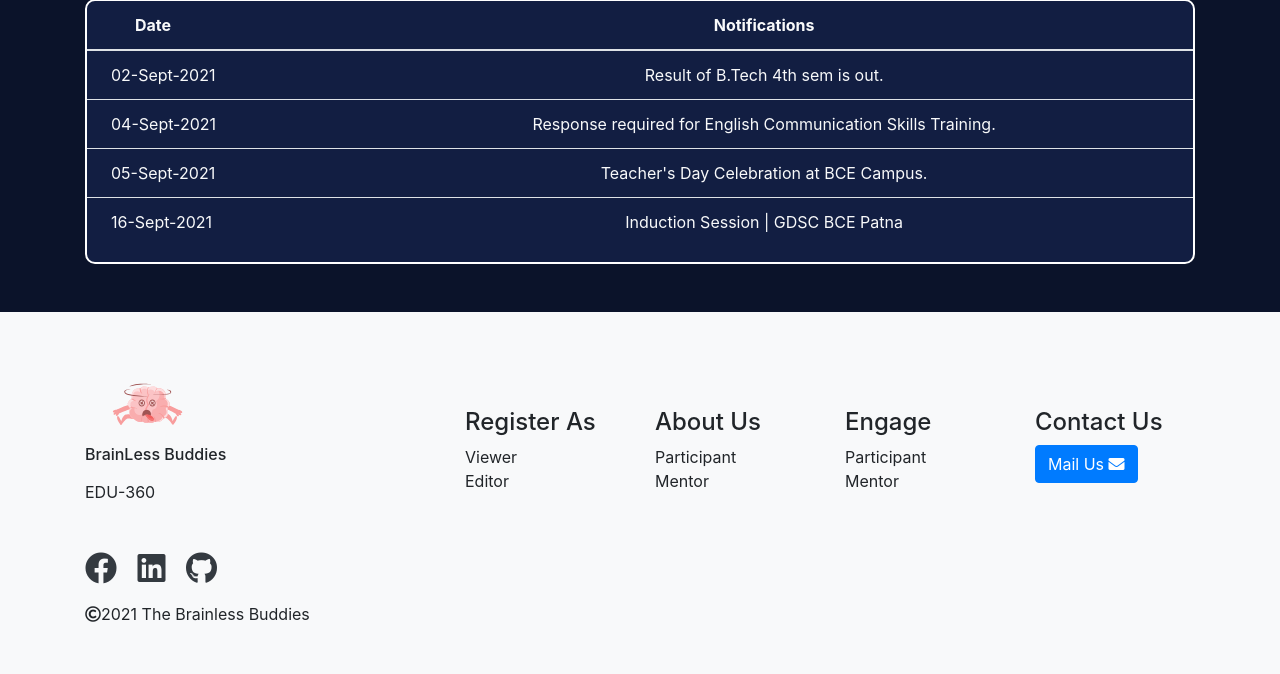
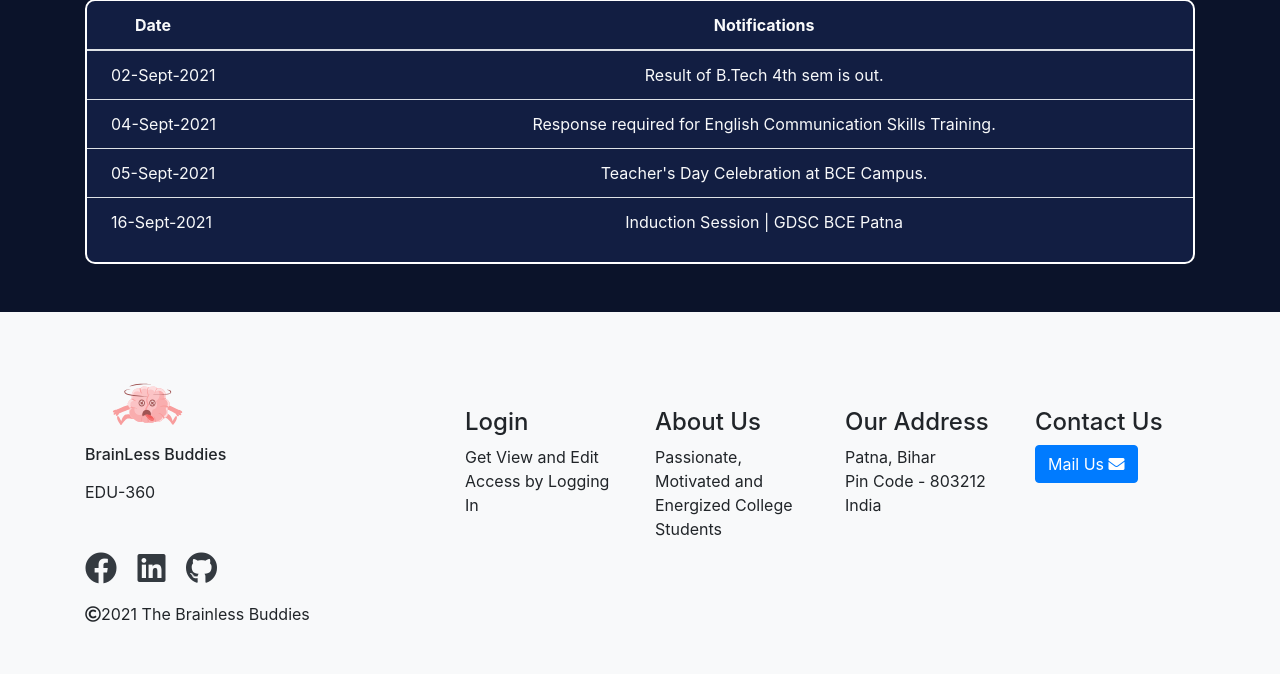
Before and after one commit to Sonalanand102/Edu-360, a PHP site: page /index.php in a window 1280 px wide. Shown: the part 1395-2069 px from the top of the page. Run offline with PHP 8.4, Linux system fonts and the light colour scheme; some libraries are stand-ins or nearby versions.

Commit message:
Updated footer

```diff
--- a/assets/footer.php
+++ b/assets/footer.php
@@ -19,9 +19,8 @@
                 </div>
               </div>
               <div class="col-md-4 mt-5">
-                <h4>Register As</h4>
-                <div>Viewer</div>
-                <div>Editor</div>
+                <h4>Login</h4>
+                <div>Get View and Edit Access by Logging <br>In</div>
               </div>
             </div>
           </div>
@@ -29,13 +28,11 @@
             <div class="row">
               <div class="col-md-4">
                 <h4>About Us</h4>
-                <div>Participant</div>
-                <div>Mentor</div>
+                <div>Passionate, Motivated and Energized College Students</div>
               </div>
               <div class="col-md-4">
-                <h4>Engage</h4>
-                <div>Participant</div>
-                <div>Mentor</div>
+                <h4>Our Address</h4>
+                <div>Patna, Bihar<br> Pin Code - 803212 India</div>
               </div>
               <div class="col-md-4">
                 <h4>Contact Us</h4>
```
